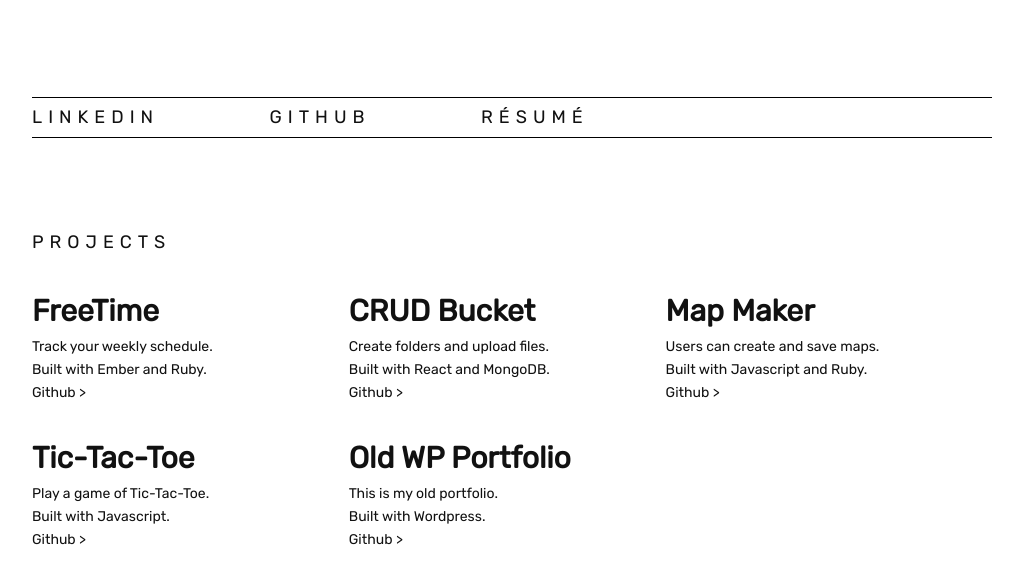
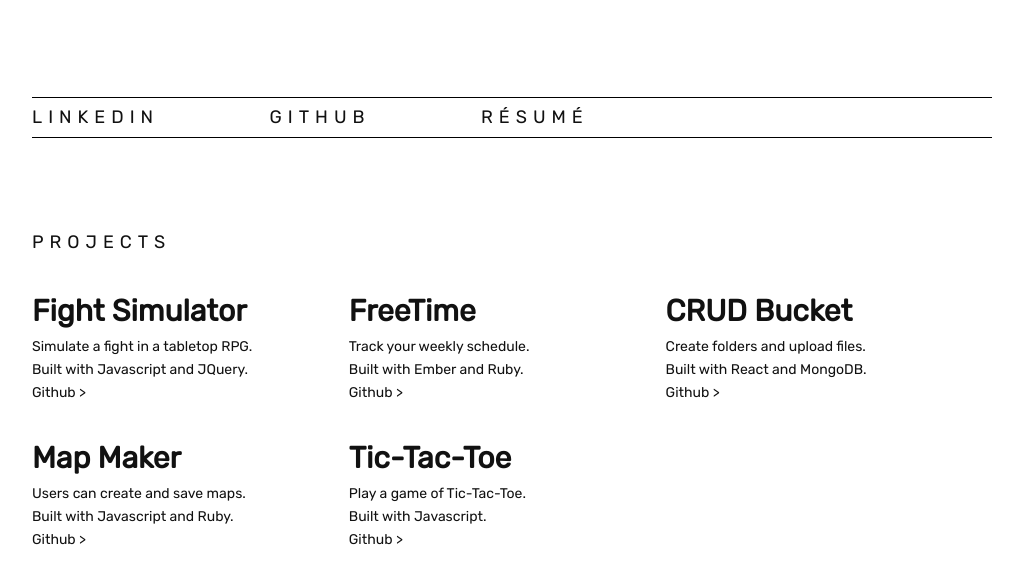
Before and after one commit to dvdpwll/Portfolio, a website: page index.html in a window 1280 px wide. Shown: the part 230-800 px from the top of the page, without its empty margins (128-1151 px from the left). Drawn offline with Linux system fonts and the light colour scheme.

Commit message:
add new project
added fight sim as a new project

```diff
--- a/index.html
+++ b/index.html
@@ -52,11 +52,30 @@
 		<li>
 			<a href="https://drive.google.com/drive/folders/0B6TKZeUHEj43X1VGNnFVRWRPUlU" target="_blank">Résumé</a>
 		</li>
+		<li>
+			<a class="hide" href="https://github.com/dvdpwll/WP-Portfolio" target="_blank">Hidden</a>
+		</li>
 	</ul>
 
 	<div class="projects">
 		<p class="strong featured">Projects</p>
 		<div class="items">
+
+			<div class="work">
+				<a href="https://dvdpwll.github.io/FightSimulator/" target="_blank">
+					<h4 class="name strong">Fight Simulator</h4>
+				</a>
+				<p>
+					Simulate a fight in a tabletop RPG.
+				</p>
+				<p>
+					Built with Javascript and JQuery.
+				</p>
+				<p>
+					<a href="https://github.com/dvdpwll/FightSimulator" target="_blank">Github ></a>
+				</p>
+			</div>
+
 			<div class="work">
 				<a href="https://dvdpwll.github.io/FreeTime-Front-End/" target="_blank">
 					<h4 class="name strong">FreeTime</h4>
@@ -73,7 +92,7 @@
 			</div>
 
 			<div class="work">
-				<a href="https://github.com/dvdpwll/CrudBucket2-Front-End" target="_blank">
+				<a href="https://dvdpwll.github.io/CrudBucket2-Front-End/#" target="_blank">
 					<h4 class="name strong">CRUD Bucket</h4>
 				</a>
 				<p>
@@ -101,6 +120,7 @@
 					<a href="https://github.com/dvdpwll/GridMapCreator" target="_blank">Github ></a>
 				</p>
 			</div>
+
 			<div class="work">
 				<a href="https://dvdpwll.github.io/TicTacToe/" target="_blank">
 					<h4 class="name strong">Tic-Tac-Toe</h4>
@@ -115,20 +135,7 @@
 					<a href="https://github.com/dvdpwll/TicTacToe" target="_blank">Github ></a>
 				</p>
 			</div>
-			<div class="work">
-				<a href="http://davidcpowell.cloudaccess.host/" target="_blank">
-					<h4 class="name strong">Old WP Portfolio</h4>
-				</a>
-				<p>
-					This is my old portfolio.
-				</p>
-				<p>
-					Built with Wordpress.
-				</p>
-				<p>
-					<a href="https://github.com/dvdpwll/WP-Portfolio" target="_blank">Github ></a>
-				</p>
-			</div>
+
 		</div>
 	</div>
 
```
